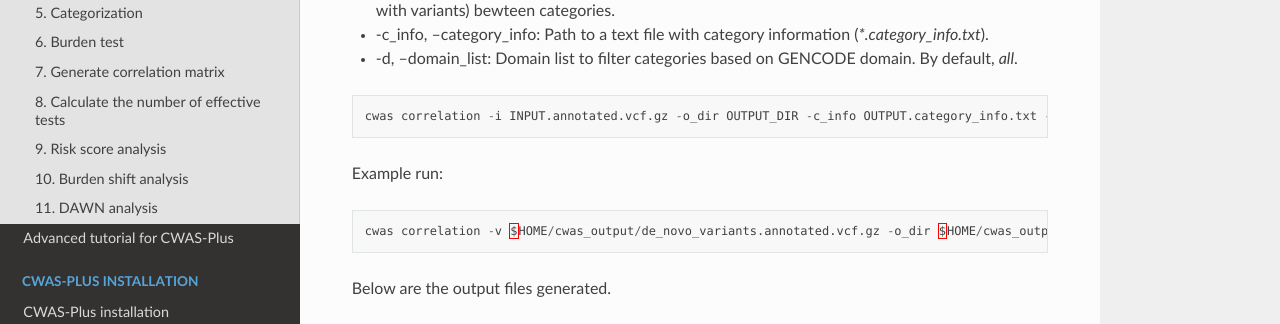
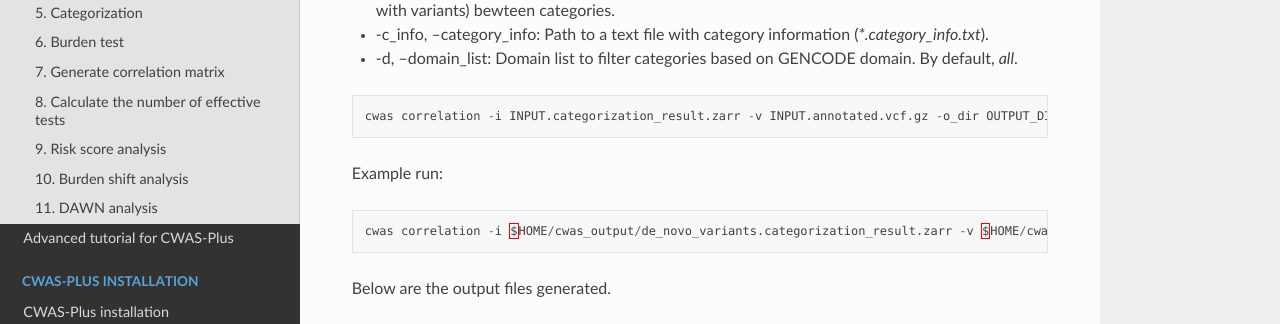
Before and after one commit to joonan-lab/cwas, a Sphinx documentation site: the page built from docs/quickstart/quick_tutorial.rst, in a window 1280 px wide and 900 px high, scrolled down 5134 px. Shown: the part 151-475 px from the top of the window. Built offline with Sphinx 7.4.7 and the Read the Docs theme 2.0.0, drawn with Linux system fonts in a browser that asks for light colours.

Commit message:
Update documents

```diff
--- a/docs/quickstart/advanced_tutorial.rst
+++ b/docs/quickstart/advanced_tutorial.rst
@@ -640,7 +640,7 @@ The parameters of the command are as below:
 
 .. code-block:: solidity
 
-    cwas correlation -v INPUT.annotated.vcf.gz -o_dir OUTPUT_DIR -c_info OUTPUT.category_info.txt -p 8 -cm variant -im
+    cwas correlation -i INPUT.categorization_result.zarr -v INPUT.annotated.vcf.gz -o_dir OUTPUT_DIR -c_info OUTPUT.category_info.txt -p 8 -cm variant -im
 
 Calculating the correlation matrix takes about 139 minutes with eight cores.
 
@@ -654,7 +654,7 @@ Example run:
 
 .. code-block:: solidity
 
-    cwas correlation -v $HOME/cwas_output/de_novo_variants.annotated.vcf.gz -o_dir $HOME/cwas_output -c_info $HOME/cwas_output/de_novo_variants.category_info.txt -p 8 -cm variant -im
+    cwas correlation -i $HOME/cwas_output/de_novo_variants.categorization_result.zarr -v $HOME/cwas_output/de_novo_variants.annotated.vcf.gz -o_dir $HOME/cwas_output -c_info $HOME/cwas_output/de_novo_variants.category_info.txt -p 8 -cm variant -im
 
 Below are the output files generated.
 
--- a/docs/quickstart/quick_tutorial.rst
+++ b/docs/quickstart/quick_tutorial.rst
@@ -218,13 +218,13 @@ The parameters of the command are as below:
 
 .. code-block:: solidity
 
-    cwas correlation -i INPUT.annotated.vcf.gz -o_dir OUTPUT_DIR -c_info OUTPUT.category_info.txt -p 8 -cm variant -im
+    cwas correlation -i INPUT.categorization_result.zarr -v INPUT.annotated.vcf.gz -o_dir OUTPUT_DIR -c_info OUTPUT.category_info.txt -p 8 -cm variant -im
 
 Example run:
 
 .. code-block:: solidity
 
-    cwas correlation -v $HOME/cwas_output/de_novo_variants.annotated.vcf.gz -o_dir $HOME/cwas_output -c_info $HOME/cwas_output/de_novo_variants.category_info.txt -p 8 -cm variant -im
+    cwas correlation -i $HOME/cwas_output/de_novo_variants.categorization_result.zarr -v $HOME/cwas_output/de_novo_variants.annotated.vcf.gz -o_dir $HOME/cwas_output -c_info $HOME/cwas_output/de_novo_variants.category_info.txt -p 8 -cm variant -im
 
 Below are the output files generated.
 
--- a/docs/steps/correlation.rst
+++ b/docs/steps/correlation.rst
@@ -25,4 +25,4 @@ The parameters of the command are as below:
 
 .. code-block:: solidity
 
-    cwas correlation -v INPUT.annotated.vcf.gz -o_dir OUTPUT_DIR -c_info OUTPUT.category_info.txt -p 8 -cm variant -im
+    cwas correlation -i INPUT.categorization_result.zarr -v INPUT.annotated.vcf.gz -o_dir OUTPUT_DIR -c_info OUTPUT.category_info.txt -p 8 -cm variant -im
```
